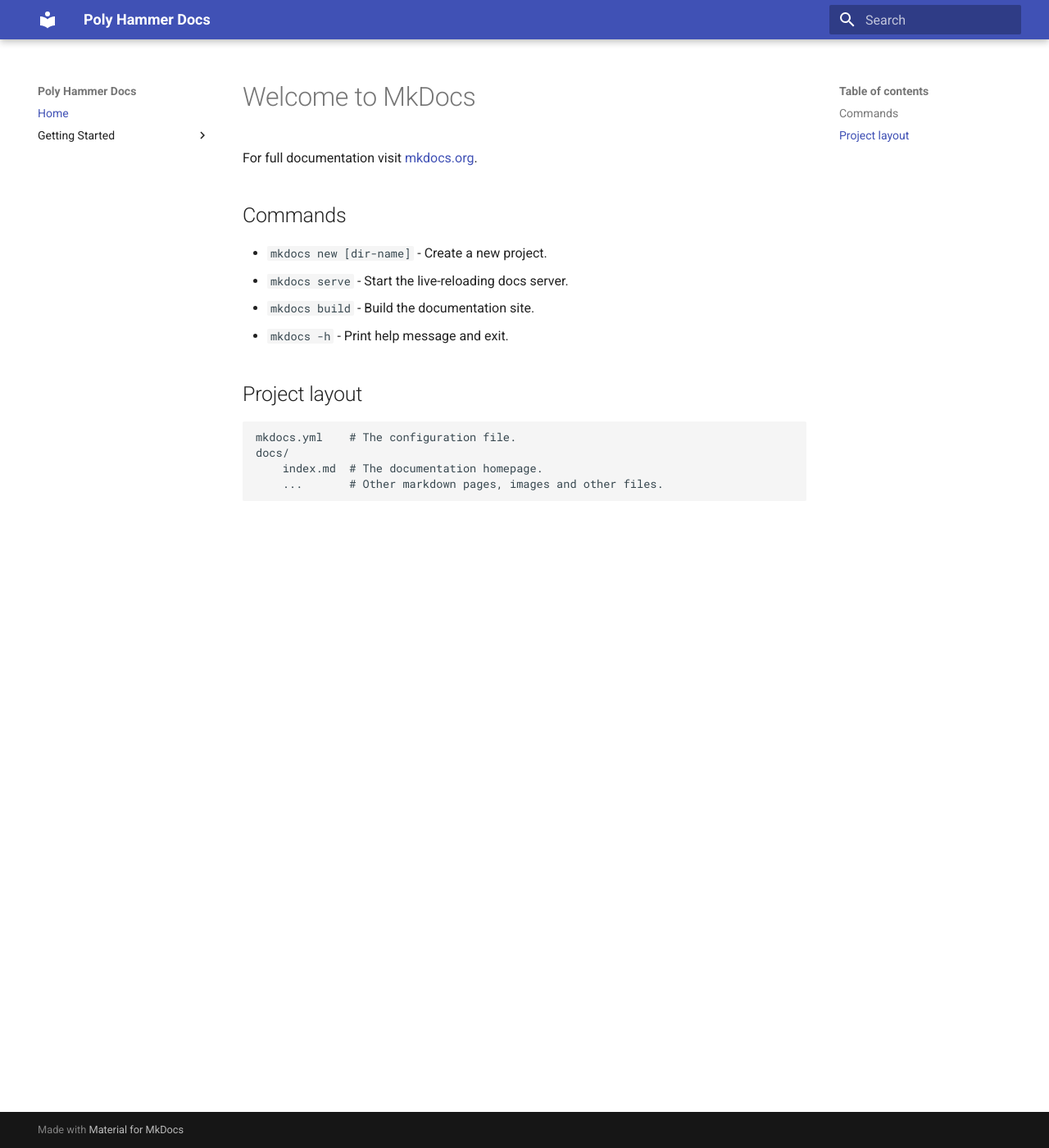
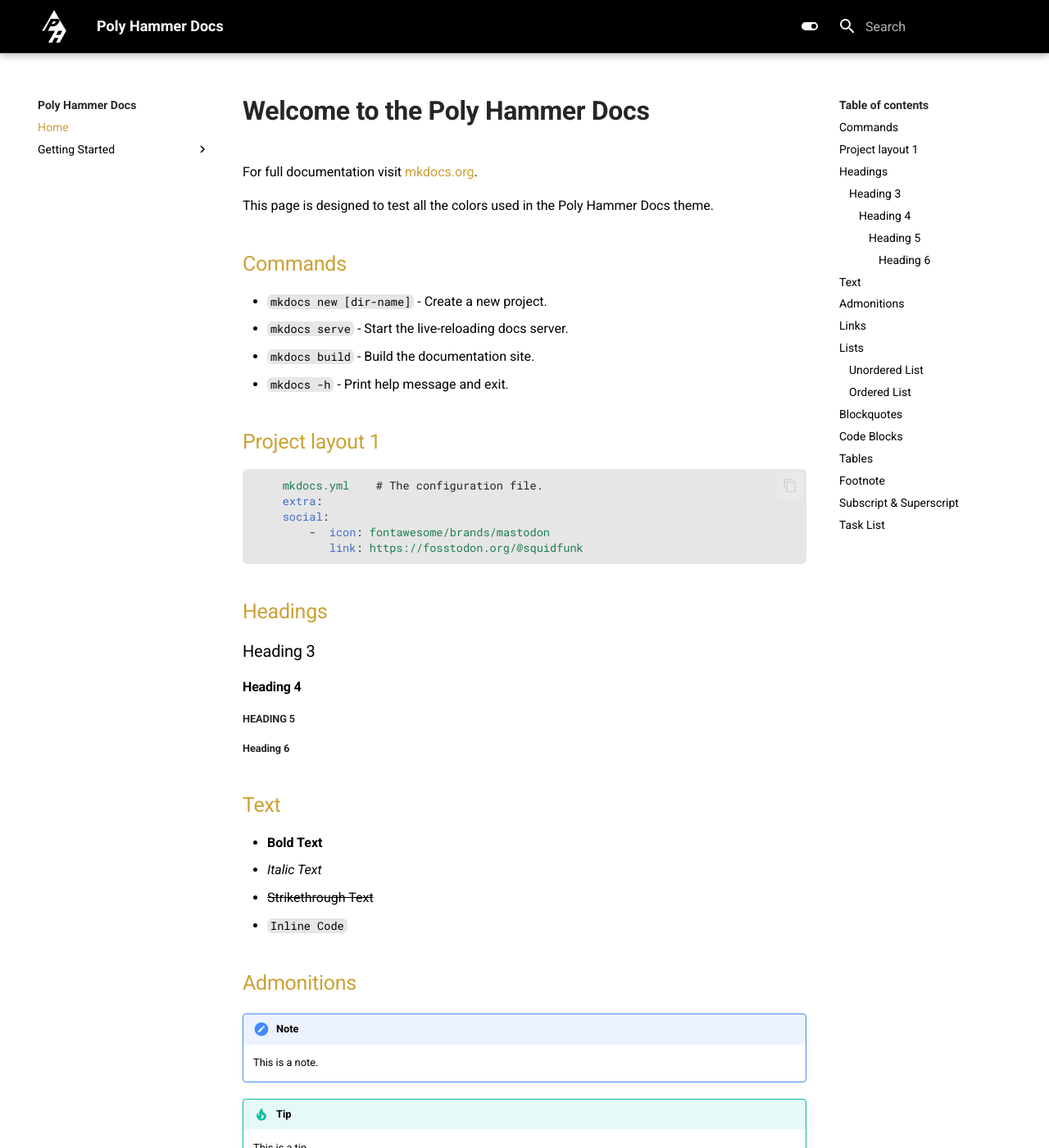
Before and after one commit to poly-hammer/poly-hammer-docs, an MkDocs documentation site: the page built from docs/index.md, in a window 1280 px wide and 1400 px high. Shown: the whole window at 82% size. Built offline with MkDocs 1.6.1 and Material for MkDocs 9.7.7, drawn with Linux system fonts in a browser that asks for light colours; some of the changed text lies outside the part shown.

Commit message:
Styled docs and uploaded examples

````diff
--- a/docs/getting-started/installation.md
+++ b/docs/getting-started/installation.md
@@ -0,0 +1,104 @@
+# Color Test Page
+
+This page is designed to test all the colors used in the Poly Hammer Docs theme.
+
+## Headings
+
+### Heading 3
+#### Heading 4
+##### Heading 5
+###### Heading 6
+
+## Text
+
+- **Bold Text**
+- *Italic Text*
+- ~~Strikethrough Text~~
+- `Inline Code`
+
+## Links
+
+- [External Link](https://www.mkdocs.org)
+- [Internal Link](../index.md)
+
+## Lists
+
+### Unordered List
+- Item 1
+- Item 2
+  - Subitem 2.1
+  - Subitem 2.2
+
+### Ordered List
+1. First item
+2. Second item
+   1. Subitem 2.1
+   2. Subitem 2.2
+
+## Blockquotes
+
+> This is a blockquote.
+
+## Code Blocks
+
+```python
+def hello_world():
+    print("Hello, World!")
+```
+
+## Tables
+
+| Header 1 | Header 2 | Header 3 |
+|----------|----------|----------|
+| Row 1    | Data     | Data     |
+| Row 2    | Data     | Data     |
+
+
+
+## Admonitions
+!!! note
+    This is a note.
+
+!!! tip
+    This is a tip.
+
+!!! info
+    This is some information.
+
+!!! warning
+    This is a warning.
+
+!!! danger
+    This is a danger alert.
+
+!!! caution
+    This is a caution alert.
+
+!!! success
+    This is a success message.
+
+!!! failure
+    This is a failure message.
+
+!!! bug
+    This is a bug alert.
+
+!!! example
+    This is an example.
+
+!!! quote
+    This is a quote.
+
+
+## Footnote
+
+Here's a sentence with a footnote. [^1]
+
+[^1]: This is the footnote.
+
+
+## Subscript & Superscript
+
+H~2~O
+
+X^2^
--- a/docs/index.md
+++ b/docs/index.md
@@ -1,6 +1,8 @@
-# Welcome to MkDocs
+# Welcome to the Poly Hammer Docs
 
 For full documentation visit [mkdocs.org](https://www.mkdocs.org).
+
+This page is designed to test all the colors used in the Poly Hammer Docs theme.
 
 ## Commands
 
@@ -9,9 +11,160 @@
 * `mkdocs build` - Build the documentation site.
 * `mkdocs -h` - Print help message and exit.
 
-## Project layout
+## Project layout 1
 
+```yaml
     mkdocs.yml    # The configuration file.
-    docs/
-        index.md  # The documentation homepage.
-        ...       # Other markdown pages, images and other files.
+    extra:
+    social:
+        -  icon: fontawesome/brands/mastodon
+           link: https://fosstodon.org/@squidfunk
+```
+
+## Headings
+
+### Heading 3
+#### Heading 4
+##### Heading 5
+###### Heading 6
+
+## Text
+
+- **Bold Text**
+- *Italic Text*
+- ~~Strikethrough Text~~
+- `Inline Code`
+
+
+## Admonitions
+!!! note
+    This is a note.
+
+!!! tip
+    This is a tip.
+
+!!! info
+    This is some information.
+
+!!! warning
+    This is a warning.
+
+!!! danger
+    This is a danger alert.
+
+!!! caution
+    This is a caution alert.
+
+!!! success
+    This is a success message.
+
+!!! failure
+    This is a failure message.
+
+!!! bug
+    This is a bug alert.
+
+!!! example
+    This is an example.
+
+!!! quote
+    This is a quote.
+
+
+## Links
+
+- [External Link](https://www.mkdocs.org)
+- [Internal Link](../index.md)
+
+## Lists
+
+### Unordered List
+- Item 1
+- Item 2
+  - Subitem 2.1
+  - Subitem 2.2
+
+### Ordered List
+1. First item
+2. Second item
+   1. Subitem 2.1
+   2. Subitem 2.2
+
+## Blockquotes
+
+> This is a blockquote.
+
+## Code Blocks
+
+```python
+def hello_world():
+    print("Hello, World!")
+```
+
+## Tables
+
+| Header 1 | Header 2 | Header 3 |
+|----------|----------|----------|
+| Row 1    | Data     | Data     |
+| Row 2    | Data     | Data     |
+
+
+## Footnote
+
+Here's a sentence with a footnote. [^1]
+
+[^1]: This is the footnote.
+
+
+## Subscript & Superscript
+
+H~2~O
+
+X^2^
+
+
+
+[Use these Docs for info on how to format content](https://facelessuser.github.io/pymdown-extensions)
+
+this is _italic_ and so is *this*
+this is __bold__ and so is **this**
+^^underline^^,  ~~strike through~~
+==highlight==  and `inline code`
+==*you* **can** ^^combine^^ `too`==
+
+
+![Test Image](../assets/polyhammer_logo.png)
+
+
+
+
+##Task List
+
+-   [X] item 1
+    *   [X] item A
+    *   [ ] item B
+        more text
+        +   [x] item a
+        +   [ ] item b
+        +   [x] item c
+    *   [X] item C
+-   [ ] item 2
+-   [ ] item 3
+
+
+> ```
+  a fenced block
+  ```
+
+
+
+- &#32;
+    ```
+    a fenced block
+    ```
+
+Definition
+: &#32;
+    ```
+    a fenced block
+    ```
--- a/docs/stylesheets/extra.css
+++ b/docs/stylesheets/extra.css
@@ -0,0 +1,217 @@
+
+[data-md-color-scheme="polyhammer-dark"] .md-typeset h1 {
+    font-weight: 600;
+    color: white;
+}
+
+[data-md-color-scheme="polyhammer-light"] .md-typeset h1 {
+    font-weight: 600;
+}
+
+.md-typeset h2 {
+    color: var(--md-primary-fg-color--light);
+    font-weight: 400;
+}
+
+
+/*
+    Gradient coming from header
+*/
+[data-md-color-scheme="polyhammer-dark"] .header-gradient{
+    background: radial-gradient(70.81% 208.07% at 49.97% 160.07%, #cba03531 0%, #cba0351a 100%);
+    z-index: -99;
+    width: 100%;
+    filter: blur(100px);
+    height: 20vh;
+    transform: rotate(180deg);
+    position: absolute;
+    top: -10px;
+    left: 0;
+}
+
+/*
+    Dark mode color scheme
+*/
+[data-md-color-scheme="polyhammer-dark"] {
+    --md-default-fg-color: #cecece;
+    --md-default-fg-color--light: #cececed9;
+    --md-default-fg-color--lighter: #cecece8e;
+    --md-default-fg-color--lightest: #cecece18;
+
+    --md-default-bg-color: #101010;
+    --md-default-bg-color--light: #101010b3;
+    --md-default-bg-color--lighter: #1010104d;
+    --md-default-bg-color--lightest: #1010101f;
+
+    --md-code-fg-color: #ffffff;
+    --md-code-bg-color: #ffffff0d;
+    --md-code-hl-color: #4287ff;
+    --md-code-hl-color--light: #4287ff1a;
+    --md-code-hl-number-color: #d52a2a;
+    --md-code-hl-special-color: #db1457;
+    --md-code-hl-function-color: #a846b9;
+    --md-code-hl-constant-color: #6e59d9;
+    --md-code-hl-keyword-color: #3f6ec6;
+    --md-code-hl-string-color: #1c7d4d;
+    --md-code-hl-name-color: var(--md-code-fg-color);
+    --md-code-hl-operator-color: var(--md-default-fg-color--light);
+    --md-code-hl-punctuation-color: var(--md-default-fg-color--light);
+    --md-code-hl-comment-color: var(--md-default-fg-color--light);
+    --md-code-hl-generic-color: var(--md-default-fg-color--light);
+    --md-code-hl-variable-color: var(--md-default-fg-color--light);
+
+    --md-typeset-color: var(--md-default-fg-color);
+    --md-typeset-a-color: #CBA135;
+    --md-typeset-del-color: #f54f3da2;
+    --md-typeset-ins-color: #0bd570a2;
+    --md-typeset-kbd-color: #fafafa;
+    --md-typeset-kbd-accent-color: #fff;
+    --md-typeset-kbd-border-color: #b8b8b8;
+    --md-typeset-mark-color: #ffff00a2;
+    --md-typeset-table-color: #ffffff3d;
+    --md-typeset-table-color--light: rgba(0, 0, 0, .035);
+
+    --md-admonition-fg-color: var(--md-default-fg-color);
+    --md-admonition-bg-color: var(--md-default-bg-color);
+
+    --md-warning-fg-color: #000000de;
+    --md-warning-bg-color: #ff9;
+
+    --md-footer-fg-color: #CBA135;
+    --md-footer-fg-color--light: #ffffffb3;
+    --md-footer-fg-color--lighter: #ffffff73;
+    --md-footer-bg-color: #000000de;
+    --md-footer-bg-color--dark: #00000052;
+
+    --md-shadow-z1: 0 0.2rem 0.5rem #cba1350d, 0 0 0.05rem #cba1351a;
+    --md-shadow-z2: 0 0.2rem 0.5rem #cba1351a, 0 0 0.05rem #cba13540;
+    --md-shadow-z3: 0 0.2rem 0.5rem #0003, 0 0 0.05rem #cba13559;
+
+    --md-primary-fg-color:        #0000009c;
+    --md-primary-fg-color--light: #CBA135;
+    --md-primary-fg-color--dark:  #000000;
+
+    --md-accent-fg-color: #cba035d2;
+    --md-accent-fg-color--transparent: #cba03557;
+    --md-accent-bg-color: #fff;
+    --md-accent-bg-color--light: #ffffffb3;
+}
+
+/*
+    Light mode color scheme
+*/
+[data-md-color-scheme="polyhammer-light"] {
+    --md-default-fg-color: #000000;
+    --md-default-fg-color--light: #000000d9;
+    --md-default-fg-color--lighter: #0000008e;
+    --md-default-fg-color--lightest: #00000018;
+
+    --md-default-bg-color: #ffffff;
+    --md-default-bg-color--light: #ffffffb3;
+    --md-default-bg-color--lighter: #ffffff4d;
+    --md-default-bg-color--lightest: #ffffff1f;
+
+    --md-code-fg-color: #000000;
+    --md-code-bg-color: #e6e6e6;
+    --md-code-hl-color: #4287ff;
+    --md-code-hl-color--light: #4287ff1a;
+    --md-code-hl-number-color: #d52a2a;
+    --md-code-hl-special-color: #db1457;
+    --md-code-hl-function-color: #a846b9;
+    --md-code-hl-constant-color: #6e59d9;
+    --md-code-hl-keyword-color: #3f6ec6;
+    --md-code-hl-string-color: #1c7d4d;
+    --md-code-hl-name-color: var(--md-code-fg-color);
+    --md-code-hl-operator-color: var(--md-default-fg-color--light);
+    --md-code-hl-punctuation-color: var(--md-default-fg-color--light);
+    --md-code-hl-comment-color: var(--md-default-fg-color--light);
+    --md-code-hl-generic-color: var(--md-default-fg-color--light);
+    --md-code-hl-variable-color: var(--md-default-fg-color--light);
+
+    --md-typeset-color: var(--md-default-fg-color);
+    --md-typeset-a-color: #CBA135;
+    --md-typeset-del-color: #f54f3da2;
+    --md-typeset-ins-color: #0bd570a2;
+    --md-typeset-kbd-color: #fafafa;
+    --md-typeset-kbd-accent-color: #fff;
+    --md-typeset-kbd-border-color: #b8b8b8;
+    --md-typeset-mark-color: #ffff00a2;
+    --md-typeset-table-color: #0000003d;
+    --md-typeset-table-color--light: rgba(0, 0, 0, .035);
+
+    --md-admonition-fg-color: var(--md-default-fg-color);
+    --md-admonition-bg-color: var(--md-default-bg-color);
+
+    --md-warning-fg-color: #000000de;
+    --md-warning-bg-color: #ff9;
+
+    --md-footer-fg-color: #CBA135;
+    --md-footer-fg-color--light: #ffffffb3;
+    --md-footer-fg-color--lighter: #ffffff73;
+    --md-footer-bg-color: #000000de;
+    --md-footer-bg-color--dark: #00000052;
+
+    --md-shadow-z1: 0 0.2rem 0.5rem #cba1350d, 0 0 0.05rem #cba1351a;
+    --md-shadow-z2: 0 0.2rem 0.5rem #cba1351a, 0 0 0.05rem #cba13540;
+    --md-shadow-z3: 0 0.2rem 0.5rem #0003, 0 0 0.05rem #cba13559;
+
+    --md-primary-fg-color:        #000000;
+    --md-primary-fg-color--light: #CBA135;
+    --md-primary-fg-color--dark:  #000000;
+
+    --md-accent-fg-color: #cba035d2;
+    --md-accent-fg-color--transparent: #cba0352f;
+    --md-accent-bg-color: #fff;
+    --md-accent-bg-color--light: #ffffffb3;
+}
+
+/*
+    Frosted Header
+*/
+.md-header {
+    backdrop-filter: blur(10px);
+}
+
+.md-header__button.md-logo img, .md-header__button.md-logo svg {
+    height: 2rem;
+}
+
+header {
+    border-bottom: 0.5px solid #333333;
+}
+
+/*
+    Footer
+ */
+footer {
+    border-top: 0.5px solid #333333;
+}
+
+
+.md-typeset code {
+    border-radius: .3rem;
+}
+
+
+/*
+Remove nav primary and secondary shadows and background
+*/
+@media screen and (min-width: 60em) {
+    .md-nav--secondary .md-nav__title {
+        background: none;
+        box-shadow: none;
+        position: sticky;
+        top: 0;
+        z-index: 1;
+    }
+}
+
+@media screen and (min-width: 76.25em) {
+    .md-nav--primary .md-nav__title {
+        background: none;
+        box-shadow: none;
+        position: sticky;
+        top: 0;
+        z-index: 1;
+    }
+}
--- a/mkdocs.yml
+++ b/mkdocs.yml
@@ -3,11 +3,68 @@
 nav:
   - Home: index.md
   - Getting Started:
-    - Installation: getting-started/installation.md
-    - Quick Start: getting-started/quick-start.md
+    - Installation: test-page/color-tests.md
+    - Quick Start: test-page/quick-start.md
 
 theme:
   name: material
+  custom_dir: 'overrides'
+  logo: assets/polyhammer_logo.png
+  favicon: assets/images/favicon.ico
+  features:
+    - content.code.copy
+    - navigation.footer
+    - search.suggest
+
+  font:
+    text: Roboto
+    code: Roboto Mono
+
+  palette:
+    - scheme: polyhammer-light
+      toggle:
+        icon: material/toggle-switch
+        name: Switch to dark mode
+
+    # Palette toggle for dark mode
+    - scheme: polyhammer-dark
+      toggle:
+        icon: material/toggle-switch-off-outline
+        name: Switch to light mode
+
 
 extra_css:
   - stylesheets/extra.css
+
+extra:
+  social:
+    - icon: simple/x
+      link: https://x.com/PolyHammerTools
+    - icon: simple/linkedin
+      link: https://www.linkedin.com/company/poly-hammer
+    - icon: simple/github
+      link: https://github.com/poly-hammer
+    - icon: simple/youtube
+      link: https://www.youtube.com/channel/UCBJMFeZQpXmsfR__Ep8Uxow
+
+markdown_extensions:
+  - admonition
+  - footnotes
+  - pymdownx.highlight:
+      anchor_linenums: true
+      line_spans: __span
+      pygments_lang_class: true
+  - pymdownx.inlinehilite
+  - pymdownx.snippets
+  - pymdownx.superfences
+  - pymdownx.tilde
+  - pymdownx.emoji
+  - pymdownx.mark
+  - pymdownx.tasklist
+  - pymdownx.magiclink
+  - pymdownx.caret
+  - pymdownx.smartsymbols
+  - pymdownx.tabbed
+  - pymdownx.details
+  - pymdownx.keys
+  - pymdownx.arithmatex
--- /dev/null
+++ b/overrides/main.html
@@ -0,0 +1,6 @@
+{% extends "base.html" %}
+
+{% block content %}
+<div class="header-gradient"></div>
+{{ super() }}
+{% endblock %}
````
Also changed, not shown: docs/getting-started/quick-start.md (+45 -0 lines), docs/assets/images/favicon.ico (added), docs/assets/polyhammer_logo.png (added), 1 other file.
